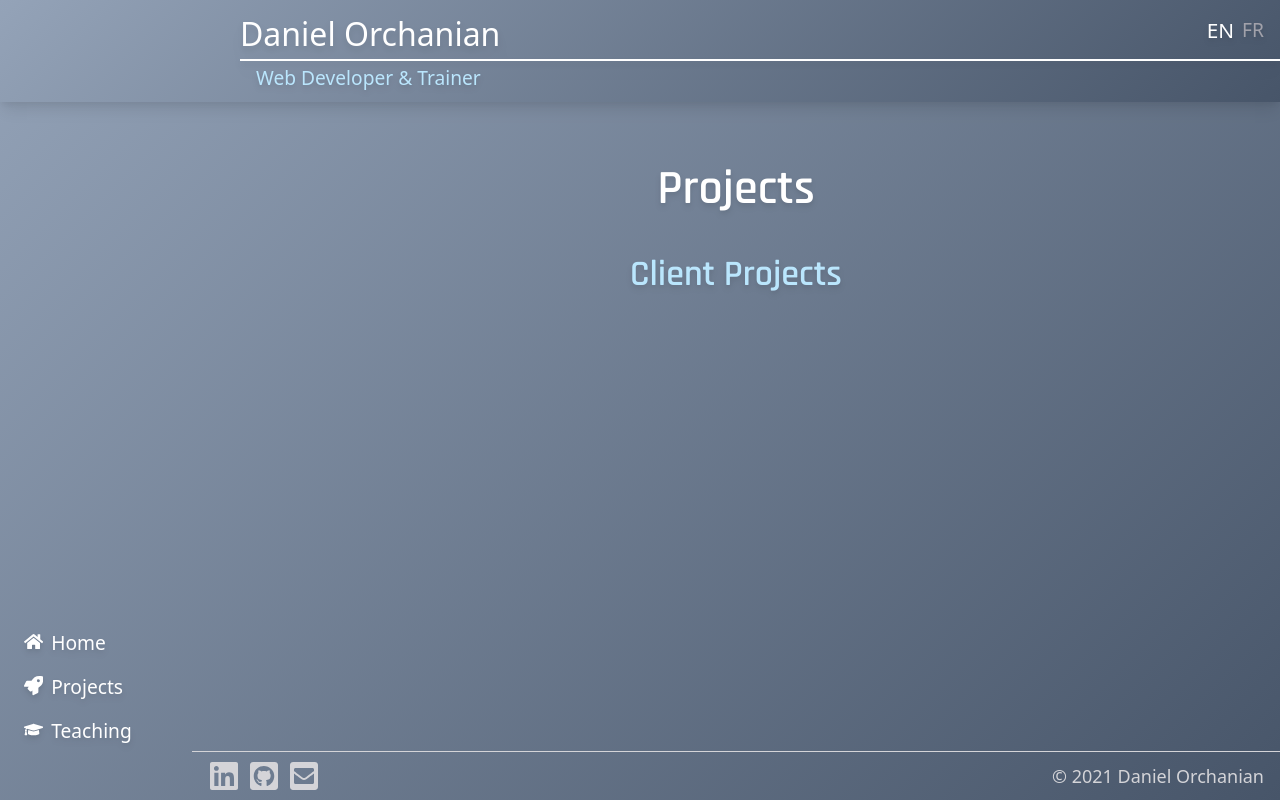
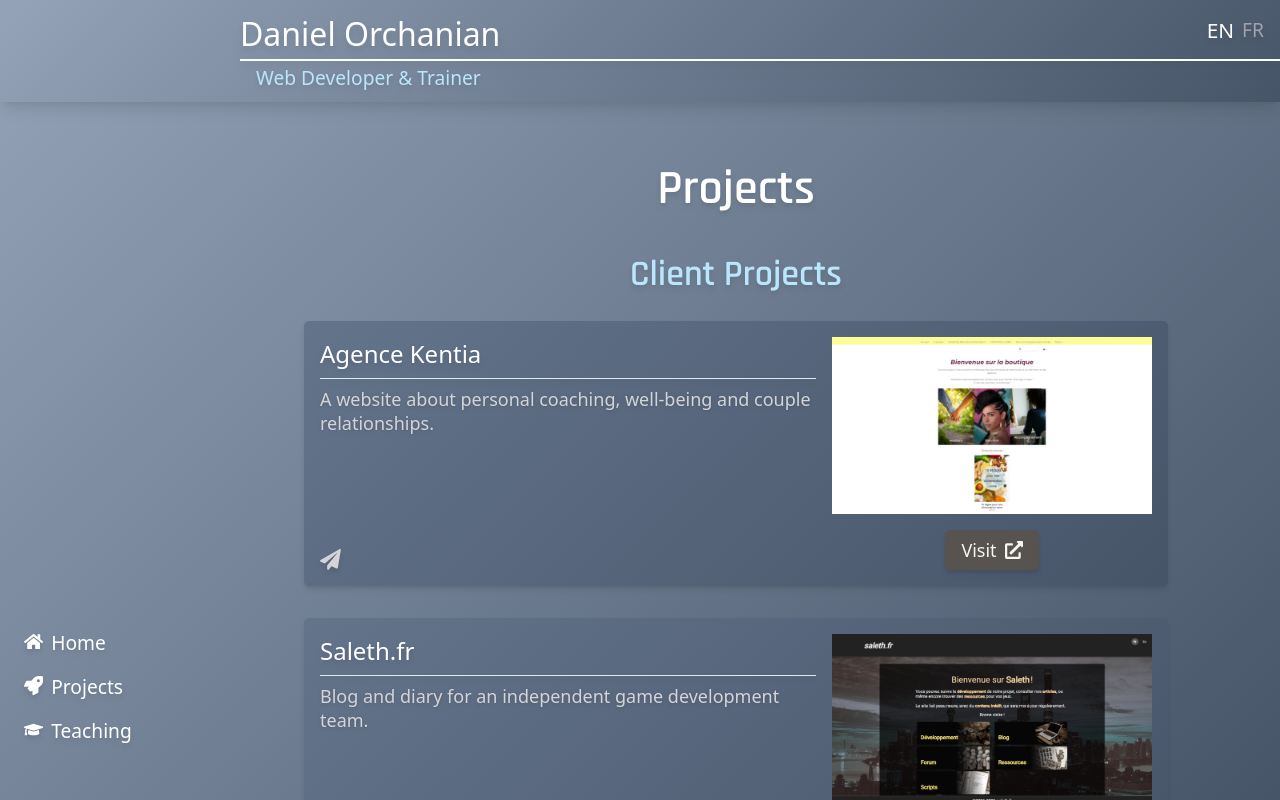
Before and after one commit to do-sieg/portfolio-2021, a Next.js app: page /projects in a window 1280 px wide. Built offline with nearby package versions, Linux system fonts and the light colour scheme; a web font is replaced by a local one.

Commit message:
Updated and translated projects

```diff
--- a/data/lang/en.js
+++ b/data/lang/en.js
@@ -53,6 +53,9 @@ export default {
 
     PROJECTS_TITLE: "Projects",
     CLIENT_PROJECTS: "Client Projects",
+    OWN_PROJECTS: "Personal Projects",
+    OLD_PROJECTS: "Old Projects",
+    DEMOS: "Demos",
 
     TEACH_TITLE: "Teaching",
     TEACH_INTRO: "TEACH INTRO",
--- a/data/lang/fr.js
+++ b/data/lang/fr.js
@@ -53,6 +53,9 @@ export default {
 
     PROJECTS_TITLE: "Projets",
     CLIENT_PROJECTS: "Projets clients",
+    OWN_PROJECTS: "Projets personnels",
+    OLD_PROJECTS: "Anciens projets",
+    DEMOS: "Démos",
 
     TEACH_TITLE: "Cours",
     TEACH_INTRO: (
--- a/data/projects_en.json
+++ b/data/projects_en.json
@@ -1,22 +1,46 @@
 {
-    "1": {
-        "name": "Project 1",
-        "description": "Some project",
+    "kentia": {
+        "name": "Agence Kentia",
+        "description": "A website about personal coaching, well-being and couple relationships.",
+        "imagePath": "images/projects/kentia.jpg",
+        "tech": [
+            "nocode"
+        ],
+        "url": "https://www.agencekentia.com"
+    },
+    "saleth": {
+        "name": "Saleth.fr",
+        "description": "Blog and diary for an independent game development team.",
+        "imagePath": "images/projects/saleth.jpg",
+        "tech": [
+            "html",
+            "css",
+            "php"
+        ],
         "url": "https://saleth.fr"
     },
-    "2": {
-        "name": "Project 2",
-        "description": "Some project",
-        "url": "https://saleth.fr"
+    "biochem": {
+        "name": "Biochem",
+        "description": "Presentation website of the Institute of Biochemistry in Yerevan (Armenia).",
+        "imagePath": "images/projects/biochem.jpg",
+        "tech": [
+            "html",
+            "css",
+            "js",
+            "reactjs"
+        ],
+        "url": "http://www.biochem.sci.am/?lang=en"
     },
-    "3": {
-        "name": "Project 3",
-        "description": "Some project",
-        "url": "https://saleth.fr"
-    },
-    "4": {
-        "name": "Project 4",
-        "description": "Some project",
-        "url": "https://saleth.fr"
+    "coursjs": {
+        "name": "CoursJS",
+        "description": "Development courses for beginners (JavaScript-oriented, language and frameworks). This project is being redesigned and the courses will soon be integrated into a larger project.",
+        "imagePath": "images/projects/coursjs.jpg",
+        "tech": [
+            "html",
+            "css",
+            "js",
+            "reactjs",
+            "nextjs"
+        ]
     }
 }
--- a/data/projects_fr.json
+++ b/data/projects_fr.json
@@ -27,8 +27,20 @@
             "html",
             "css",
             "js",
-            "react"
+            "reactjs"
         ],
         "url": "http://www.biochem.sci.am/?lang=en"
+    },
+    "coursjs": {
+        "name": "CoursJS",
+        "description": "Des cours de développement pour débutants (très orientés sur le langage JavaScript et ses frameworks). Ce projet est remanié et les cours intégrés bientôt dans un projet de plus grande envergure.",
+        "imagePath": "images/projects/coursjs.jpg",
+        "tech": [
+            "html",
+            "css",
+            "js",
+            "reactjs",
+            "nextjs"
+        ]
     }
 }
--- a/pages/projects.js
+++ b/pages/projects.js
@@ -62,6 +62,9 @@ export default function Projects() {
     const [projects, setProjects] = useState([]);
     const L_PROJECTS_TITLE = useLangTerm('PROJECTS_TITLE');
     const L_CLIENT_PROJECTS = useLangTerm('CLIENT_PROJECTS');
+    const L_OWN_PROJECTS = useLangTerm('OWN_PROJECTS');
+    const L_OLD_PROJECTS = useLangTerm('OLD_PROJECTS');
+    const L_DEMOS = useLangTerm('DEMOS');
 
     useEffect(() => {
         try {
@@ -89,6 +92,20 @@ export default function Projects() {
                 </div>
             </section>
 
+            {/* <section>
+                <h2>{L_OWN_PROJECTS}</h2>
+                <div className={projectStyles.container}>
+                    <ProjectCard data={projects["coursjs"]} />
+                </div>
+            </section> */}
+
+            <section>
+                <h2>{L_OLD_PROJECTS}</h2>
+                <div className={projectStyles.container}>
+                    <ProjectCard data={projects["coursjs"]} />
+                </div>
+            </section>
+
         </AppLayout>
     );
 }
```
Also changed, not shown: public/images/projects/coursjs.jpg (added).
